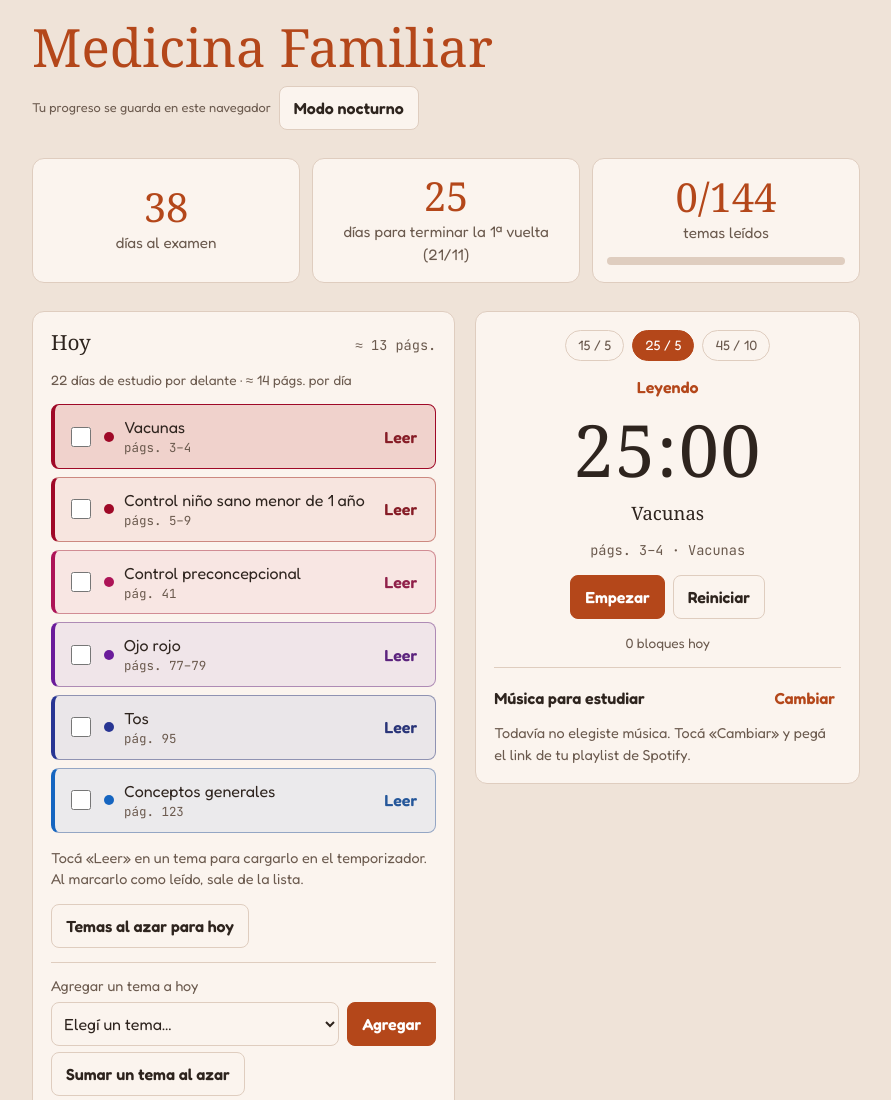
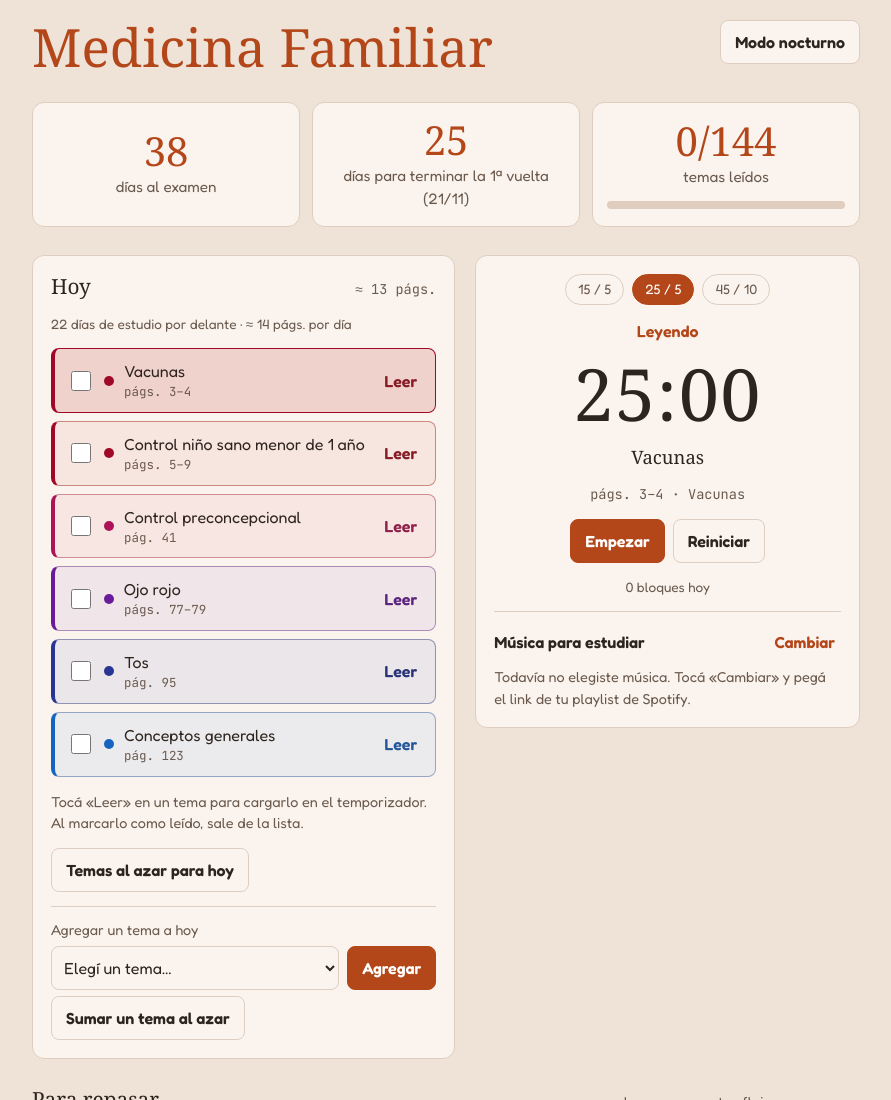
Before and after one commit to bautistamendoza22-wq/REPASO, a plain HTML site: page index.html in a window 1280 px wide. Shown: the top 1100 px of the page, without its empty margins (194-1085 px from the left). Drawn offline with Linux system fonts and the light colour scheme; a web font is replaced by a local one.

Commit message:
Encabezado: botón de modo arriba a la derecha, sin aviso de guardado
Co-Authored-By: Claude Opus 5.5 <noreply@anthropic.com>
Claude-Session: https://claude.ai/code/session_01K6CxeRfSGULzW2tm7fB5qR

```diff
--- a/index.html
+++ b/index.html
@@ -38,7 +38,9 @@ h1{font-size:clamp(2.4rem,8vw,3.3rem);line-height:1.02;font-weight:400;color:var
 button{font:inherit;cursor:pointer}
 button:focus-visible,input:focus-visible,select:focus-visible,textarea:focus-visible,summary:focus-visible{outline:3px solid var(--accent);outline-offset:2px}
 
-header{display:flex;flex-wrap:wrap;justify-content:space-between;align-items:end;gap:12px}
+header{display:flex;flex-wrap:nowrap;justify-content:space-between;align-items:flex-start;gap:12px}
+header>div:first-child{min-width:0}
+#themeBtn{flex:none;white-space:nowrap}
 .save{font-size:.8rem;color:var(--muted)}
 .strip{display:grid;grid-template-columns:repeat(3,minmax(0,1fr));gap:12px}
 .stat{background:var(--surface);border:1px solid var(--line);border-radius:12px;padding:16px 14px;min-width:0;display:flex;flex-direction:column;align-items:center;justify-content:center;text-align:center;gap:4px}
@@ -143,10 +145,8 @@ details.plain>summary{cursor:pointer;color:var(--muted);font-weight:700}
     <div>
       <h1>Medicina Familiar</h1>
     </div>
-    <div class="row" style="align-items:center;justify-content:flex-end">
-      <div class="save" id="save" aria-live="polite">Cargando…</div>
-      <button class="btn" id="themeBtn" aria-label="Cambiar entre modo diurno y nocturno">Modo nocturno</button>
-    </div>
+    <button class="btn" id="themeBtn" aria-label="Cambiar entre modo diurno y nocturno">Modo nocturno</button>
+    <div class="save" id="save" hidden></div>
   </header>
 
   <div class="strip">
```
